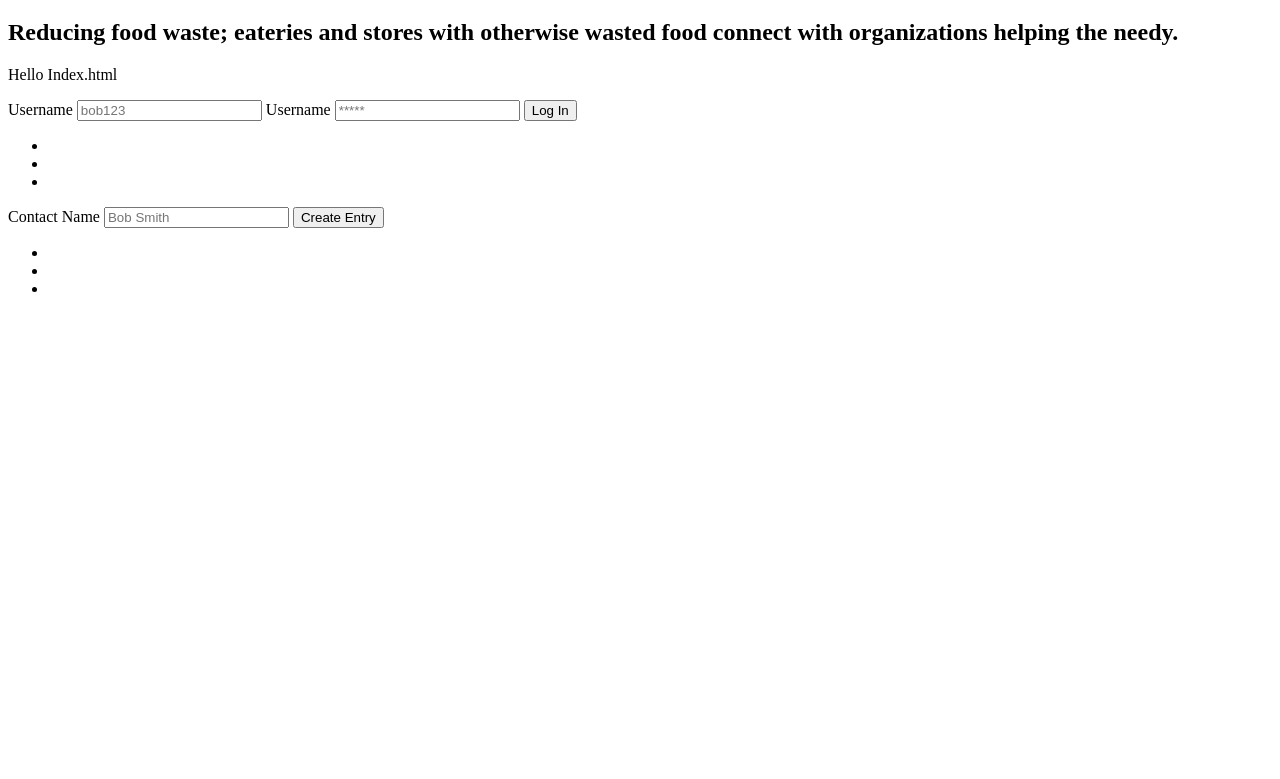
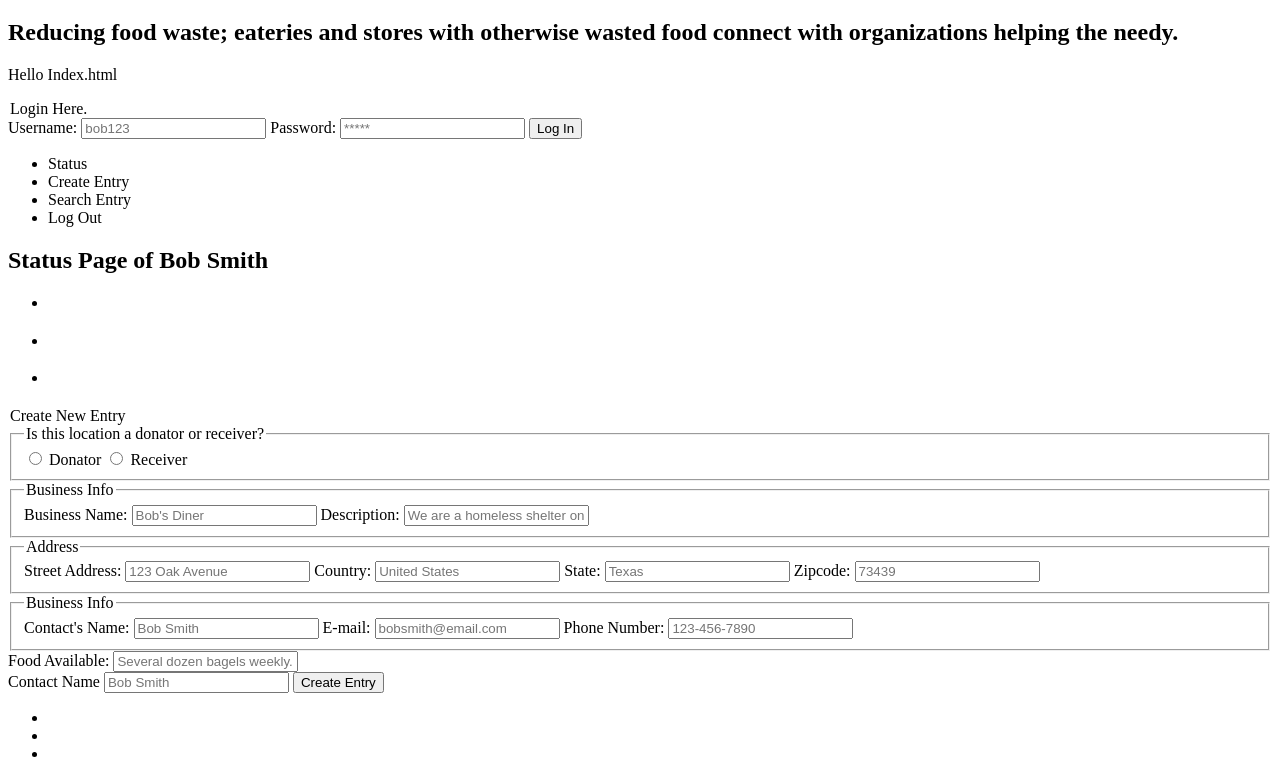
Before and after one commit to spoofBlue/Server-Capstone, a website: page public/index.html in a window 1280 px wide. Shown: the part 61-840 px from the top of the page. Before the commit the page ends 800 px from the top, so only its background shows below. Drawn offline with nearby package versions, Linux system fonts and the light colour scheme.

Commit message:
html page changes

```diff
--- a/public/index.html
+++ b/public/index.html
@@ -17,22 +17,69 @@
         <p>Hello Index.html</p>
         <section class="login_section">
             <form role="form">
-                <label for="input_username">Username</label>
+                <legend>Login Here.</legend>
+                <label for="input_username">Username:</label>
                 <input type="text" placeholder="bob123" id="input_username" aria-live="assertive" required>
-                <label for="input_password">Username</label>
+                <label for="input_password">Password:</label>
                 <input type="text" placeholder="*****" id="input_password" aria-live="assertive" required>
                 <button class="login_button" title="Log In Button">Log In</button>
             </form>
         </section>
+        <section class="access_tabs_section hidden">
+            <ul>
+                <li>Status</li>
+                <li>Create Entry</li>
+                <li>Search Entry</li>
+                <li>Log Out</li>
+            </ul>
+        </section>
         <section class="status_section hidden">
+            <h2>Status Page of Bob Smith</h2>
             <ul>
-                <li></li>
-                <li></li>
-                <li></li>
+                <li><div></div></li>
+                <li><div></div></li>
+                <li><div></div></li>
             </ul>
         </section>
         <section class="create_entry_section hidden">
             <form role="form">
+                <legend>Create New Entry</legend>
+                <fieldset>
+                    <legend>Is this location a donator or receiver?</legend>
+                    <input type="radio" name="donator_or_receiver" value="donator" class="radio_donator_or_receiver" id="radio_donator" required>
+                    <label for="radio_donator">Donator</label>
+                    <input type="radio" name="donator_or_receiver" value="receiver" class="radio_donator_or_receiver" id="radio_receiver" required>
+                    <label for="radio_receiver">Receiver</label>
+                </fieldset>
+                <fieldset>
+                    <legend>Business Info</legend>
+                        <label for="input_location_name">Business Name:</label>
+                        <input type="text" placeholder="Bob's Diner" id="" required>
+                        <label for="input_location_description">Description:</label>
+                        <input type="text" placeholder="We are a homeless shelter on the south side" id="">
+                </fieldset>
+                <fieldset>
+                    <legend>Address</legend>
+                        <label for="input_location_streetAddress">Street Address:</label>
+                        <input type="text" placeholder="123 Oak Avenue" id="" required>
+                        <label for="input_location_country">Country:</label>
+                        <input type="text" placeholder="United States" id="" required>
+                        <label for="input_location_state">State:</label>
+                        <input type="text" placeholder="Texas" id="" required>
+                        <label for="input_location_zipcode">Zipcode:</label>
+                        <input type="text" placeholder="73439" id="" required>
+                </fieldset>
+                <fieldset>
+                    <legend>Business Info</legend>
+                        <label for="input_location_contact_name">Contact's Name:</label>
+                        <input type="text" placeholder="Bob Smith" id="" required>
+                        <label for="input_location_contact_email">E-mail:</label>
+                        <input type="text" placeholder="bobsmith@email.com" id="" required>
+                        <label for="input_location_contact_phoneNumber">Phone Number:</label>
+                        <input type="text" placeholder="123-456-7890" id="" required>
+                </fieldset>
+                <label for="input_location_foodAvailable">Food Available:</label>
+                <input type="text" placeholder="Several dozen bagels weekly.  Several gallons of milk weekly." id="input_location_foodAvailable" required>
             </form>
         </section>
         <section class="search_entry_section hidden">
```
